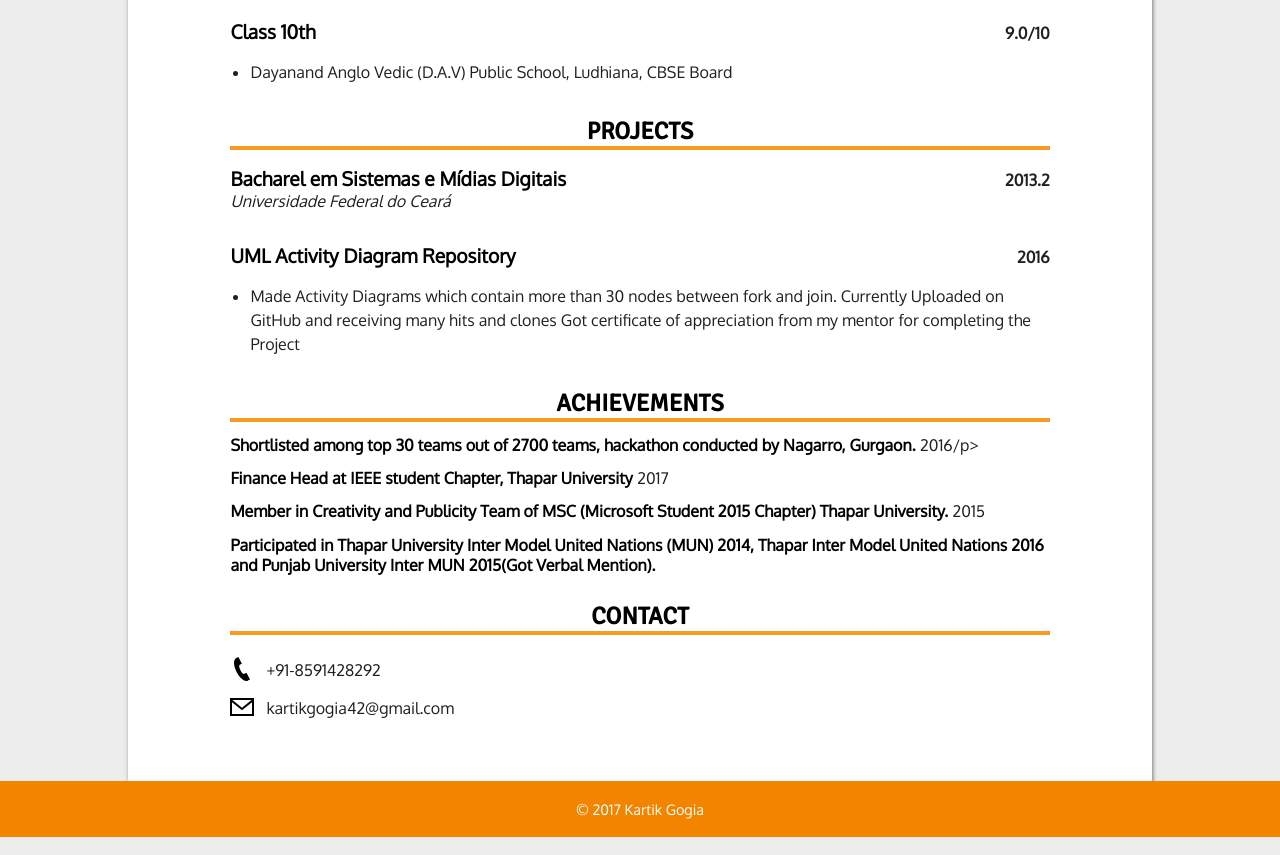
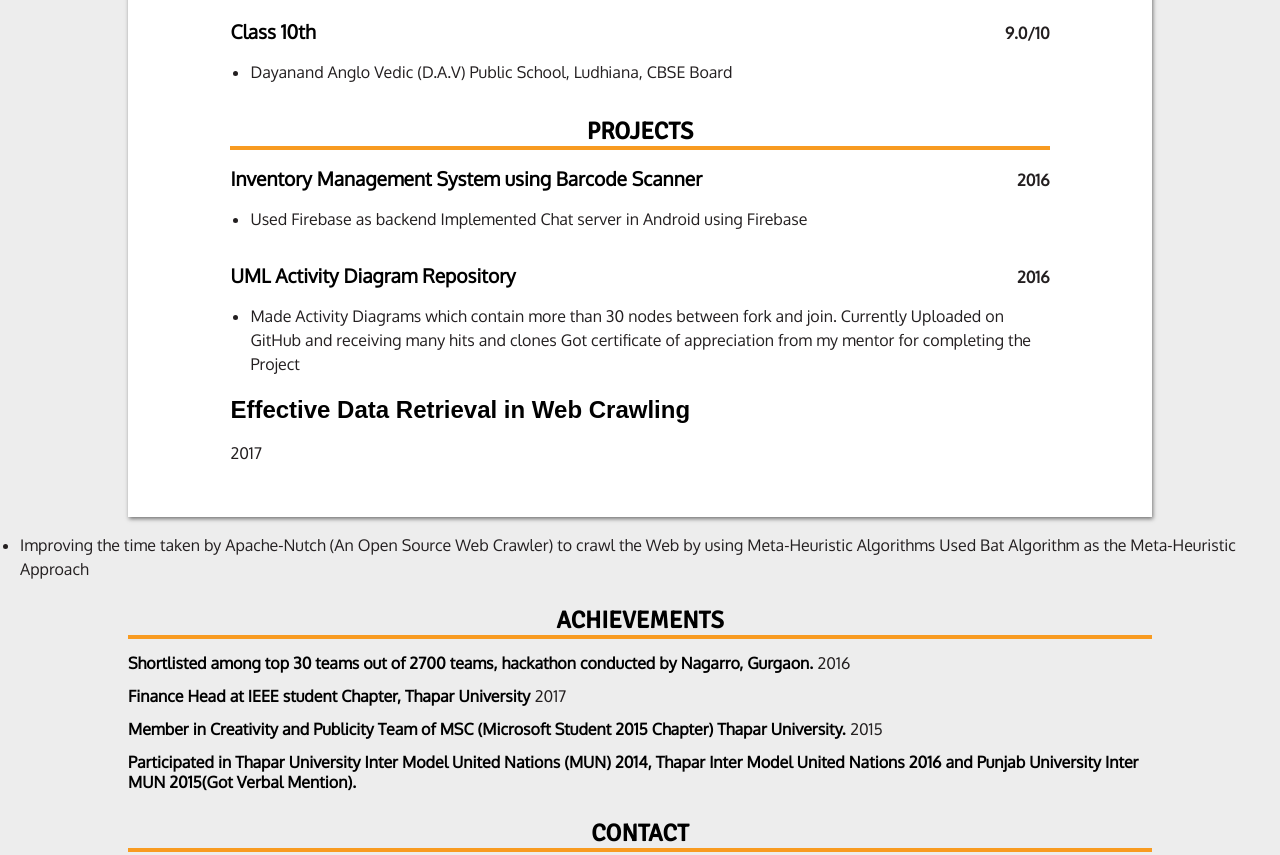
Before and after one commit to kartikgogz/project-001, a plain HTML site: page index.html in a window 1280 px wide. Shown: the part 837-1692 px from the top of the page. Drawn offline with Linux system fonts and the light colour scheme.

Commit message:
Update index.html

```diff
--- a/index.html
+++ b/index.html
@@ -124,10 +124,16 @@ Ludhiana, CBSE Board
                     <h1>Projects</h1>
                 <div class="course">
                     <div class="info-year">
-                        <h2>Bacharel em Sistemas e Mídias Digitais</h2>
-                        <p>2013.2</p>
+                        <h2>Inventory Management System using Barcode Scanner</h2>
+                        <p>2016</p>
                     </div>
-                    <p>Universidade Federal do Ceará</p>
+                             <span class="responsibilities">
+                        <ul class="resp-list">
+                    <li>Used Firebase as backend
+Implemented Chat server in Android using Firebase
+                            </li>
+                              </ul>
+                                 </span>
                 </div>
                 <div class="course">
                     <div class="info-year">
@@ -146,12 +152,27 @@ and join.
                             </ul>
                     </span>
                 </div>
+                <h2>Effective Data Retrieval in Web Crawling</h2>
+                        <p>2017</p>
+                    </div>
+         <span class="responsibilities">
+                        <ul class="resp-list">
+                            <li>
+                               Improving the time taken by Apache-Nutch (An Open Source
+Web Crawler) to crawl the Web by using Meta-Heuristic
+Algorithms
+Used Bat Algorithm as the Meta-Heuristic Approach
+                            </li>
+
+                            </ul>
+                    </span>
+                </div>
             </section>
             <section class="languages wrapper">
                 <h1>Achievements</h1>
                 <div class="language">
                     <h2>Shortlisted among top 30 teams out of 2700 teams, hackathon conducted by Nagarro, Gurgaon.</h2>
-                    <p>2016/p>
+                    <p>2016</p>
                 </div>
                 <div class="language">
                     <h2> Finance Head at IEEE student Chapter, Thapar University </h2>
```
